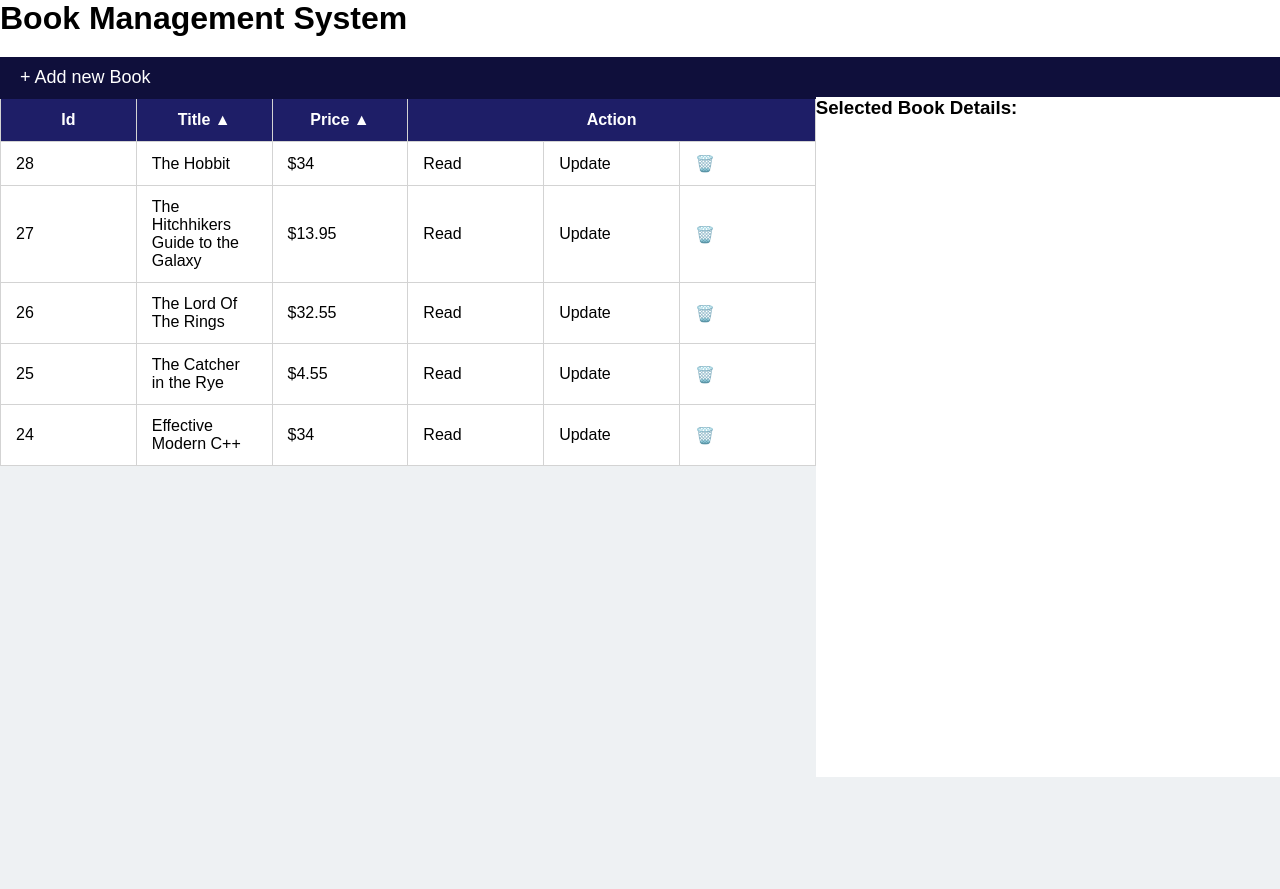
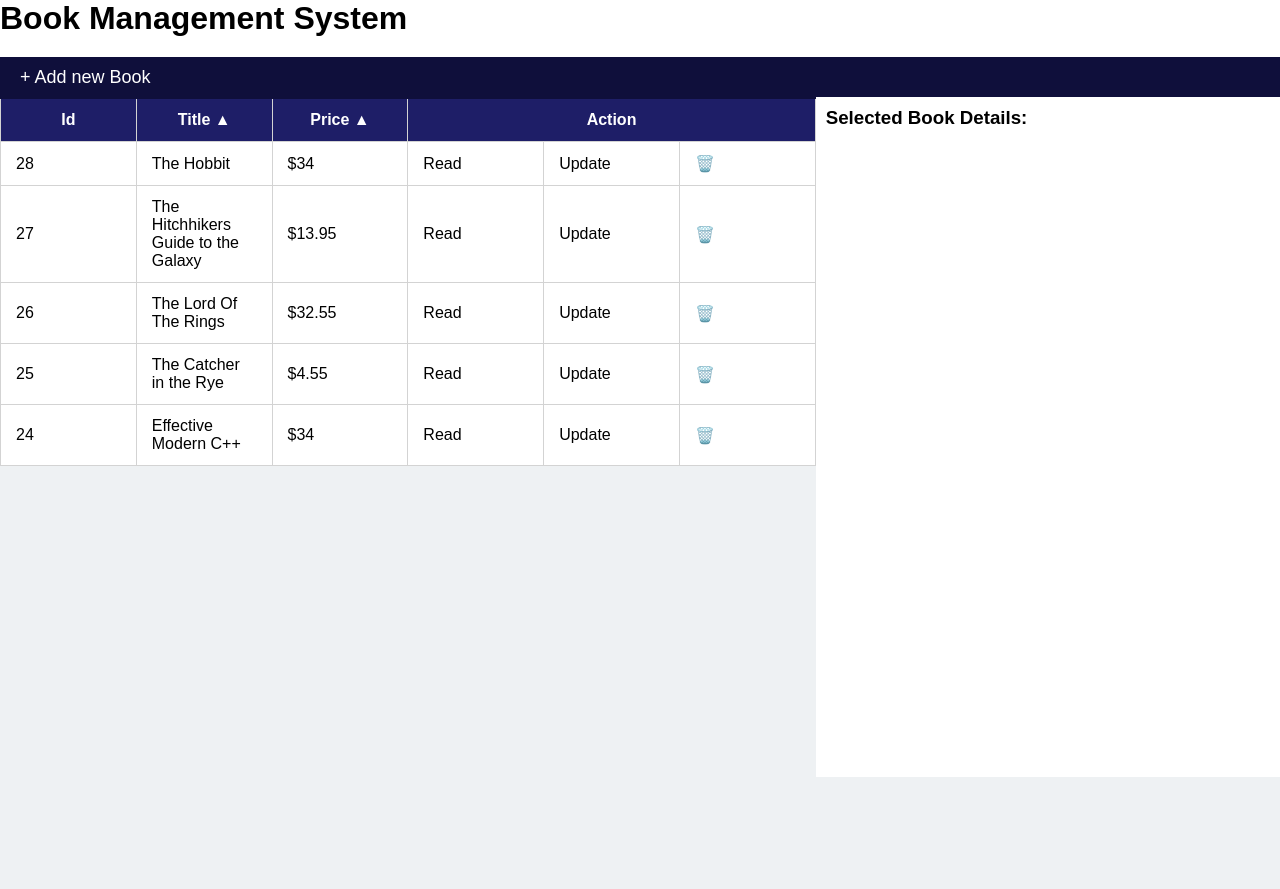
Before and after one commit to benjamin-dreje/Book-Management-System, a plain HTML site: page index.html in a window 1280 px wide. Drawn offline with Linux system fonts and the light colour scheme.

Commit message:
h3 padding

```diff
--- a/index.css
+++ b/index.css
@@ -140,6 +140,7 @@ h3 {
   overflow-y: auto;
   /* מונע גלילה לצדדים אם יש חריגה ברוחב */
   overflow-x: hidden;
+  flex-grow: 1;
 }
 
 /* 1. הגדרת הרוחב הכללי של פס הגלילה */
@@ -163,3 +164,6 @@ h3 {
 .showDate::-webkit-scrollbar-thumb:hover {
   background: #1e1e67;
 }
+.showDate h3 {
+  padding: 10px 10px;
+}
```
